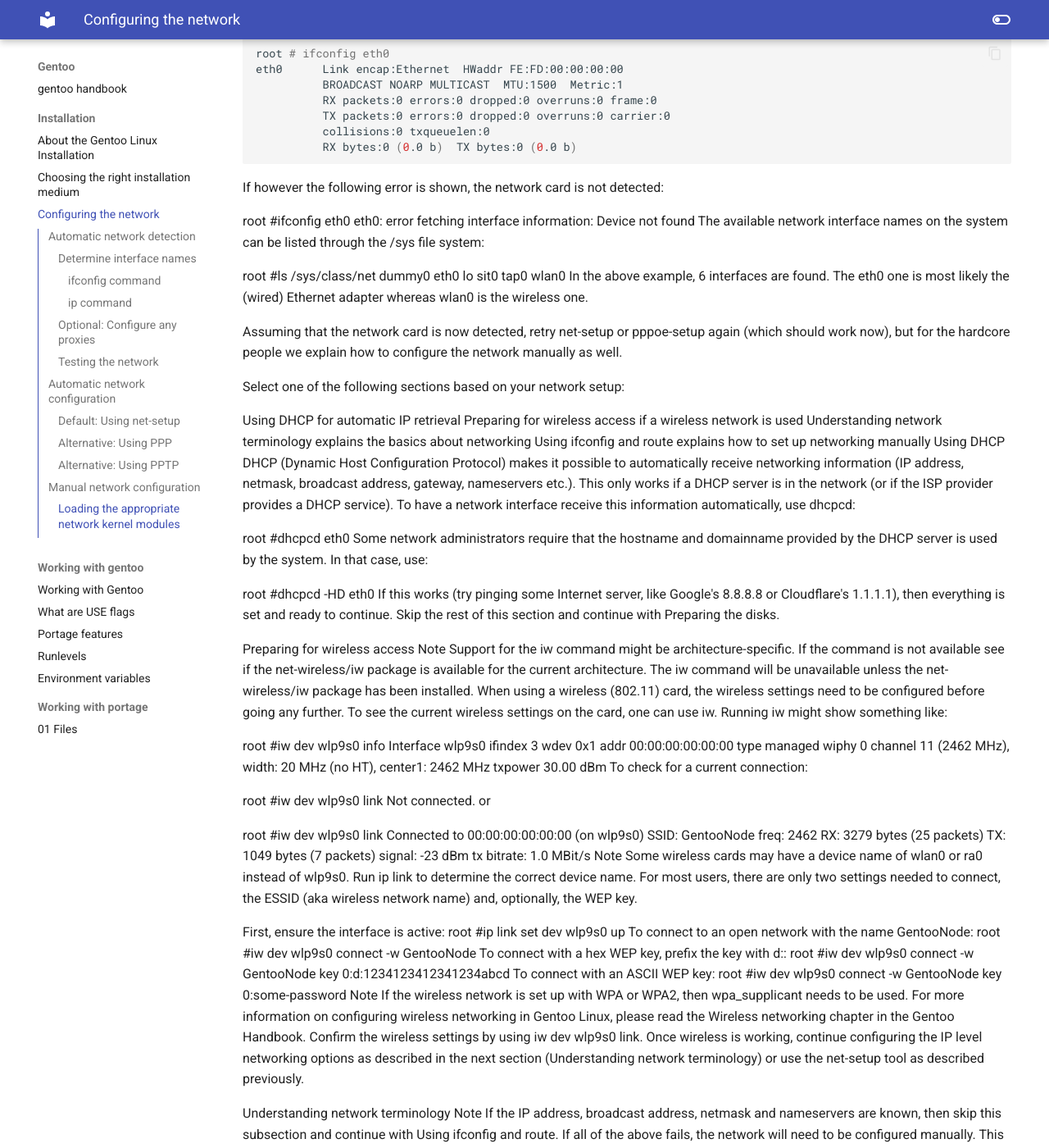
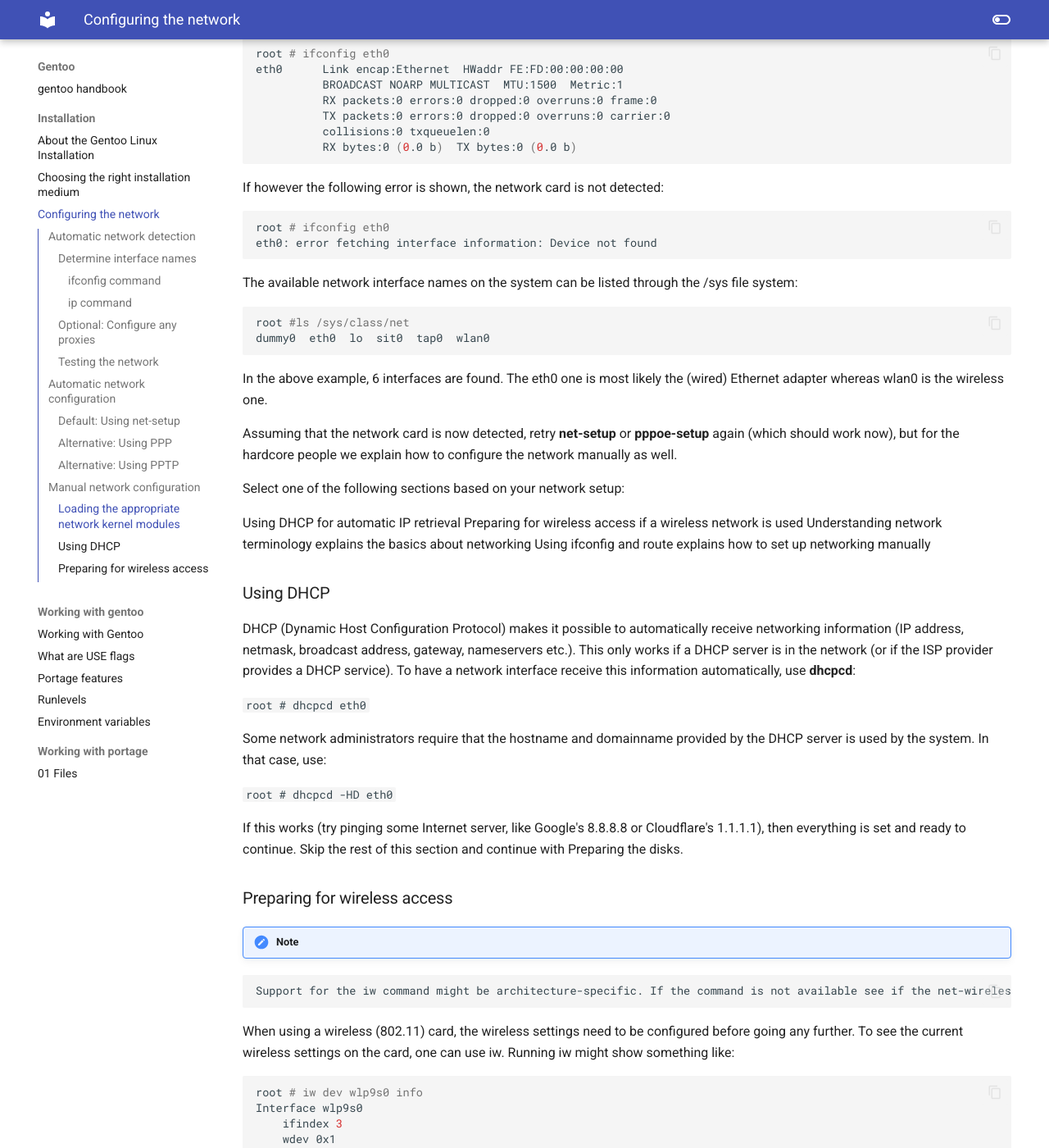
Before and after one commit to floviken/mkdocs, an MkDocs documentation site: the page built from docs/gentoo/installation/03-Configuring the network.md, in a window 1280 px wide and 1400 px high, scrolled down 4119 px. Shown: the whole window at 82% size. Built offline with MkDocs 1.6.1 and Material for MkDocs 9.7.7, drawn with Linux system fonts in a browser that asks for light colours; some of the changed text lies outside the part shown.

Commit message:
Update 03-Configuring the network.md

````diff
--- a/docs/gentoo/installation/03-Configuring the network.md
+++ b/docs/gentoo/installation/03-Configuring the network.md
@@ -145,7 +145,7 @@
 
 `root # modprobe pcnet32`
 
-To check if the network card is now detected, use ifconfig. A detected network card would result in something like this (again, eth0 here is just an example):
+To check if the network card is now detected, use **ifconfig**. A detected network card would result in something like this (again, eth0 here is just an example):
 
 ```sh
 root # ifconfig eth0
@@ -159,15 +159,21 @@
 
 If however the following error is shown, the network card is not detected:
 
-root #ifconfig eth0
+``` sh
+root # ifconfig eth0
 eth0: error fetching interface information: Device not found
+```
+
 The available network interface names on the system can be listed through the /sys file system:
 
+``` sh
 root #ls /sys/class/net
 dummy0  eth0  lo  sit0  tap0  wlan0
+```
+
 In the above example, 6 interfaces are found. The eth0 one is most likely the (wired) Ethernet adapter whereas wlan0 is the wireless one.
 
-Assuming that the network card is now detected, retry net-setup or pppoe-setup again (which should work now), but for the hardcore people we explain how to configure the network manually as well.
+Assuming that the network card is now detected, retry **net-setup** or **pppoe-setup** again (which should work now), but for the hardcore people we explain how to configure the network manually as well.
 
 Select one of the following sections based on your network setup:
 
@@ -175,21 +181,33 @@
 Preparing for wireless access if a wireless network is used
 Understanding network terminology explains the basics about networking
 Using ifconfig and route explains how to set up networking manually
-Using DHCP
-DHCP (Dynamic Host Configuration Protocol) makes it possible to automatically receive networking information (IP address, netmask, broadcast address, gateway, nameservers etc.). This only works if a DHCP server is in the network (or if the ISP provider provides a DHCP service). To have a network interface receive this information automatically, use dhcpcd:
 
-root #dhcpcd eth0
+
+### Using DHCP
+
+DHCP (Dynamic Host Configuration Protocol) makes it possible to automatically receive networking information (IP address, netmask, broadcast address, gateway, nameservers etc.). This only works if a DHCP server is in the network (or if the ISP provider provides a DHCP service). To have a network interface receive this information automatically, use **dhcpcd**:
+
+`root # dhcpcd eth0`
+
 Some network administrators require that the hostname and domainname provided by the DHCP server is used by the system. In that case, use:
 
-root #dhcpcd -HD eth0
+`root # dhcpcd -HD eth0`
+
 If this works (try pinging some Internet server, like Google's 8.8.8.8 or Cloudflare's 1.1.1.1), then everything is set and ready to continue. Skip the rest of this section and continue with Preparing the disks.
 
-Preparing for wireless access
- Note
-Support for the iw command might be architecture-specific. If the command is not available see if the net-wireless/iw package is available for the current architecture. The iw command will be unavailable unless the net-wireless/iw package has been installed.
+### Preparing for wireless access
+
+!!! Note
+
+``` text
+Support for the iw command might be architecture-specific. If the command is not available see if the net-wireless/iw package is available for the current architecture. The **iw** command will be unavailable unless the net-wireless/iw package has been installed.
+```
+
+
 When using a wireless (802.11) card, the wireless settings need to be configured before going any further. To see the current wireless settings on the card, one can use iw. Running iw might show something like:
 
-root #iw dev wlp9s0 info
+``` sh
+root # iw dev wlp9s0 info
 Interface wlp9s0
 	ifindex 3
 	wdev 0x1
@@ -198,13 +216,19 @@
 	wiphy 0
 	channel 11 (2462 MHz), width: 20 MHz (no HT), center1: 2462 MHz
 	txpower 30.00 dBm
+```
+
 To check for a current connection:
 
-root #iw dev wlp9s0 link
+``` sh
+root # iw dev wlp9s0 link
 Not connected.
+```
+
 or
 
-root #iw dev wlp9s0 link
+```
+root # iw dev wlp9s0 link
 Connected to 00:00:00:00:00:00 (on wlp9s0)
 	SSID: GentooNode
 	freq: 2462
@@ -212,8 +236,12 @@
 	TX: 1049 bytes (7 packets)
 	signal: -23 dBm
 	tx bitrate: 1.0 MBit/s
- Note
-Some wireless cards may have a device name of wlan0 or ra0 instead of wlp9s0. Run ip link to determine the correct device name.
+```
+
+!!! Note
+Some wireless cards may have a device name of wlan0 or ra0 instead of wlp9s0. Run **ip link** to determine the correct device name.
+
+
 For most users, there are only two settings needed to connect, the ESSID (aka wireless network name) and, optionally, the WEP key.
 
 First, ensure the interface is active:
````
